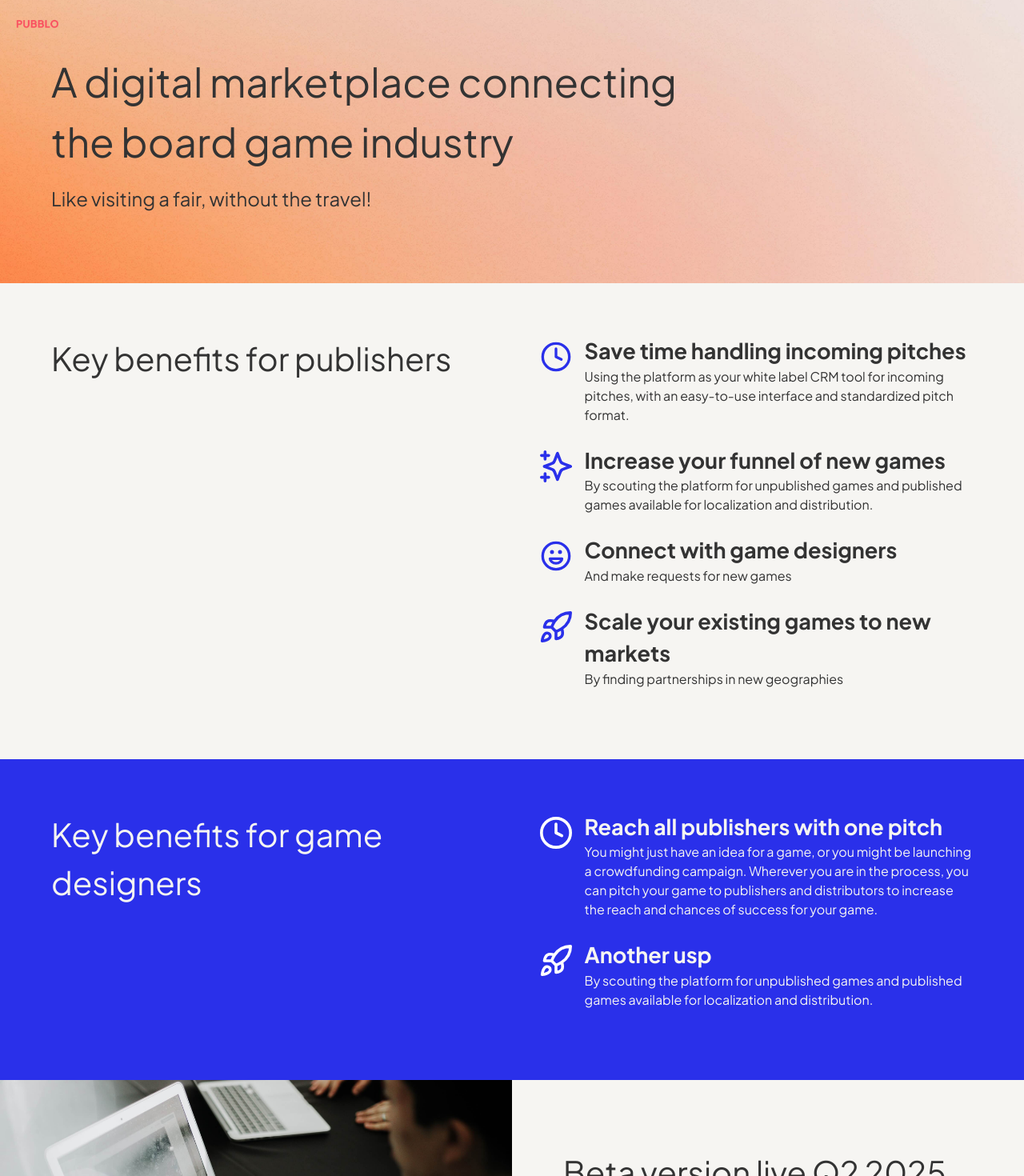
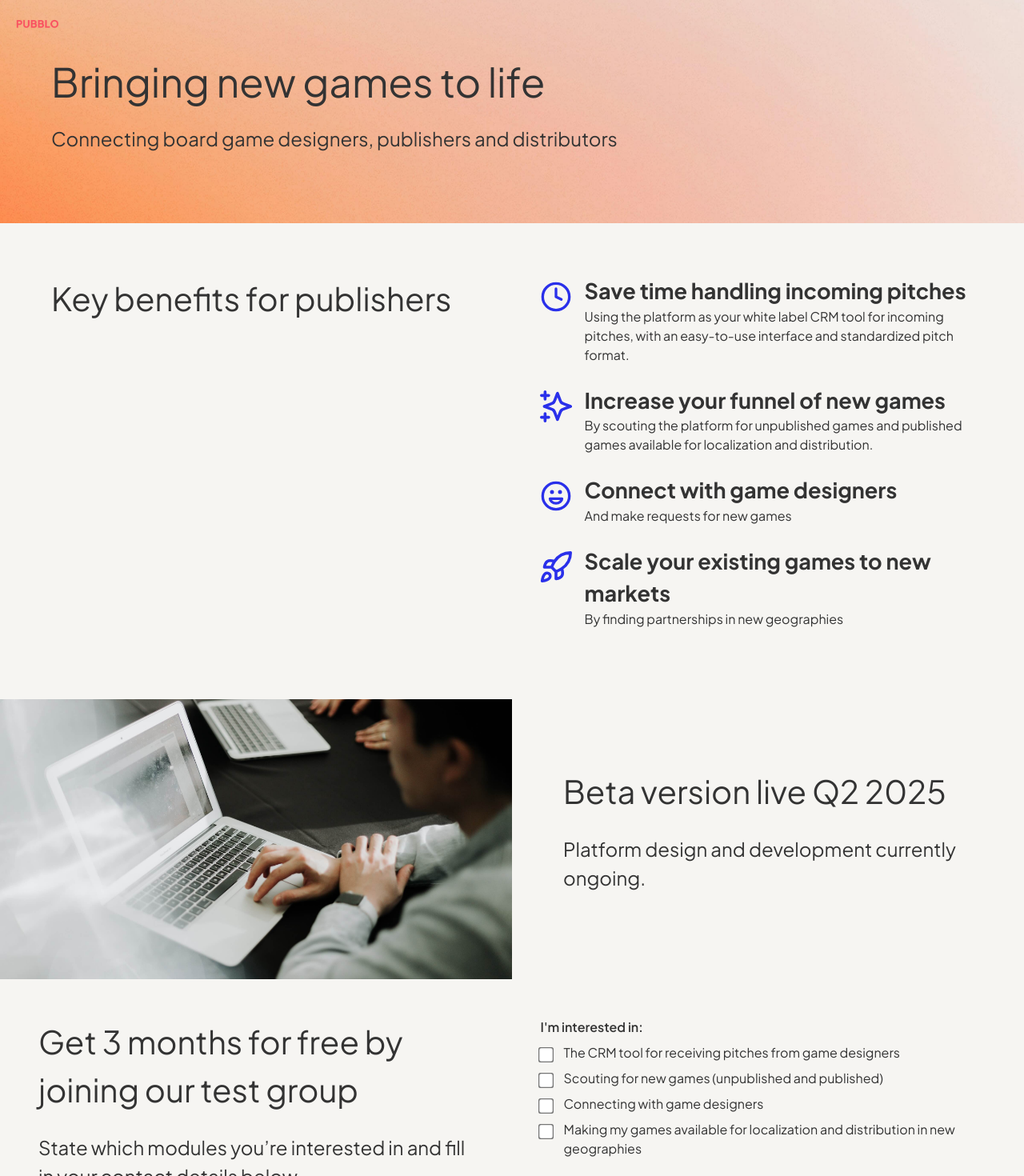
Before and after one commit to pubblo-com/homepage, a React (Create React App) app: page / in a window 1280 px wide. Shown: the top 1470 px of the page at 80% size. Built offline with nearby package versions, Linux system fonts and the light colour scheme.

Commit message:
removing usp part about game developers for now

```diff
--- a/src/components/Hero.js
+++ b/src/components/Hero.js
@@ -32,15 +32,13 @@ const Logo = styled.img`
   width: 60px;
 `;
 
-const Hero = () => {
+const Hero = ({ title, tagline }) => {
   return (
     <HeroSection>
       <Logo src={logo} alt='Logo' />
       <HeroContent>
-        <h1>A digital marketplace connecting the board game industry</h1>
-        <p className='body-text-medium'>
-          Like visiting a fair, without the travel!
-        </p>
+        <h1>{title}</h1>
+        <p className='body-text-medium'>{tagline}</p>
       </HeroContent>
     </HeroSection>
   );
--- a/src/pages/HomePage.js
+++ b/src/pages/HomePage.js
@@ -6,8 +6,8 @@ import iconRocket from '../assets/icon-rocket.svg';
 import iconHappy from '../assets/icon-happy.svg';
 import iconClock from '../assets/icon-clock.svg';
 import iconStars from '../assets/icon-stars.svg';
-import iconWhiteClock from '../assets/icon-white-clock.svg';
-import iconWhiteRocket from '../assets/icon-white-rocket.svg';
+// import iconWhiteClock from '../assets/icon-white-clock.svg';
+// import iconWhiteRocket from '../assets/icon-white-rocket.svg';
 import TextImageComponent from '../components/TextImageComponent.js';
 import TextComponent from '../components/TextComponent.js';
 import FormComponent from '../components/FormComponent.js';
@@ -37,20 +37,20 @@ const publisherUsps = [
   },
 ];
 
-const designerUsps = [
-  {
-    icon: iconWhiteClock,
-    heading: 'Reach all publishers with one pitch',
-    description:
-      'You might just have an idea for a game, or you might be launching a crowdfunding campaign. Wherever you are in the process, you can pitch your game to publishers and distributors to increase the reach and chances of success for your game.',
-  },
-  {
-    icon: iconWhiteRocket,
-    heading: 'Another usp',
-    description:
-      'By scouting the platform for unpublished games and published games available for localization and distribution.',
-  },
-];
+// const designerUsps = [
+//   {
+//     icon: iconWhiteClock,
+//     heading: 'Reach all publishers with one pitch',
+//     description:
+//       'You might just have an idea for a game, or you might be launching a crowdfunding campaign. Wherever you are in the process, you can pitch your game to publishers and distributors to increase the reach and chances of success for your game.',
+//   },
+//   {
+//     icon: iconWhiteRocket,
+//     heading: 'Another usp',
+//     description:
+//       'By scouting the platform for unpublished games and published games available for localization and distribution.',
+//   },
+// ];
 
 const inputFields = [
   { label: 'Name', type: 'text', name: 'name', id: 'name' },
@@ -91,17 +91,20 @@ const checkboxes = [
 const HomePage = () => {
   return (
     <div>
-      <Hero />
+      <Hero
+        title='Bringing new games to life'
+        tagline='Connecting board game designers, publishers and distributors'
+      />
       <USPComponent
         headline='Key benefits for publishers'
         usps={publisherUsps}
       />
-      <USPComponent
+      {/* <USPComponent
         headline='Key benefits for game designers'
         usps={designerUsps}
         backgroundcolor={colors.primary}
         textcolor={colors.background}
-      />
+      /> */}
       <TextImageComponent
         headline='Beta version live Q2 2025'
         text='Platform design and development currently ongoing.'
```
